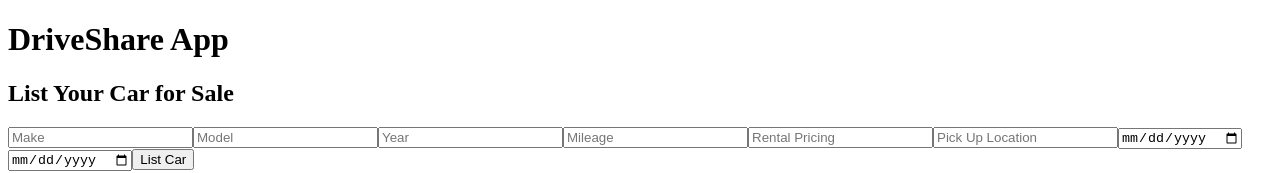
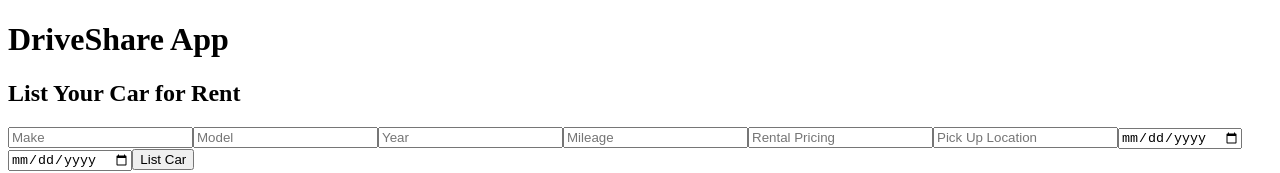
Before and after one commit to gslau02/CIS476_DriveShare, a React (Create React App) app in the folder client/: page /listCar in a window 1280 px wide. Shown: the top 173 px of the page. Built offline with nearby package versions, Linux system fonts and the light colour scheme.

Commit message:
Fix typo

```diff
--- a/client/src/pages/ListCarPage.js
+++ b/client/src/pages/ListCarPage.js
@@ -32,7 +32,7 @@ const ListCarPage = () => {
 
   return (
     <div>
-      <h2>List Your Car for Sale</h2>
+      <h2>List Your Car for Rent</h2>
       <form onSubmit={handleSubmit}>
         <input type="text" name="make" value={formData.make} onChange={handleChange} placeholder="Make" required />
         <input type="text" name="model" value={formData.model} onChange={handleChange} placeholder="Model" required />
```
